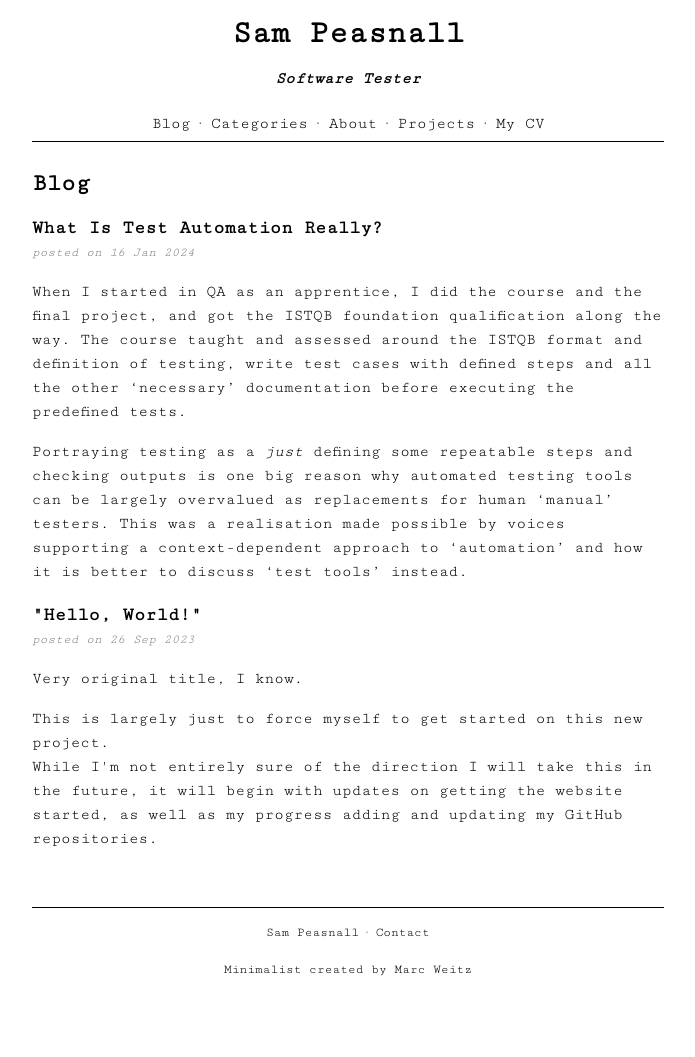
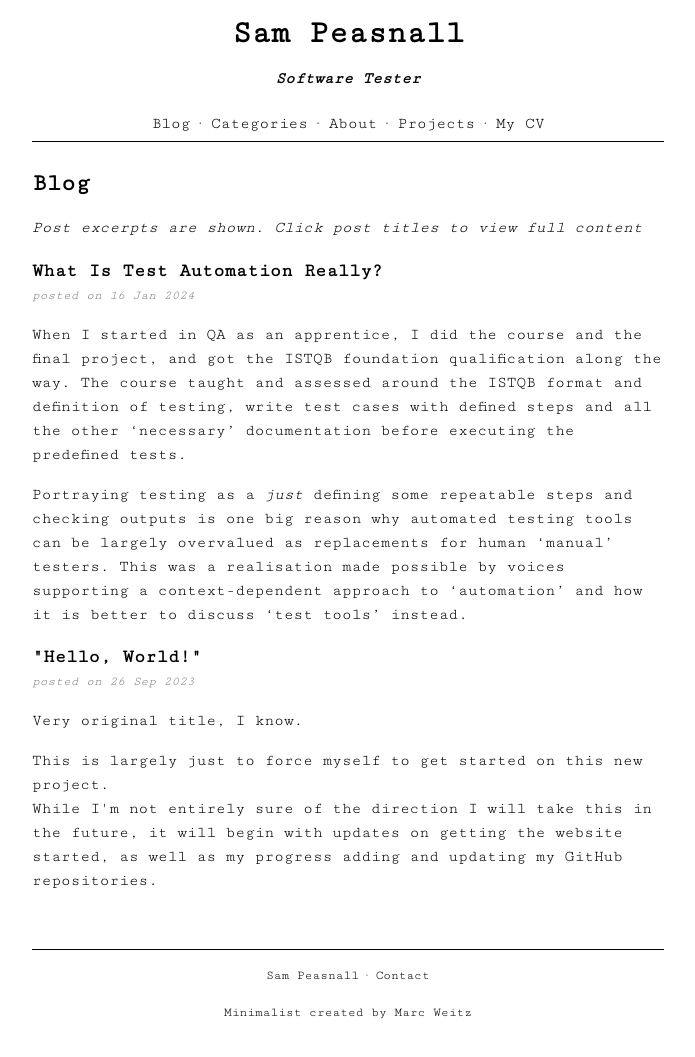
Before and after one commit to sampeas/sampeas.github.io, a Jekyll site: the page built from index.md, in a window 1280 px wide. Shown: the whole page, without its empty margins (292-987 px from the left). Built offline with Jekyll 4.4.1, drawn with Linux system fonts in a browser that asks for light colours; before the commit the page ends 1014 px from its top, so only the background shows below that.

Commit message:
Update index.md

```diff
--- a/index.md
+++ b/index.md
@@ -5,6 +5,7 @@
 layout: default
 title: Blog
 ---
+*Post excerpts are shown. Click post titles to view full content*
 {% for post in site.posts %}
   <div id="post-short">
     <a href="{{site.url}}{{site.baseurl}}{{post.url}}">
```
